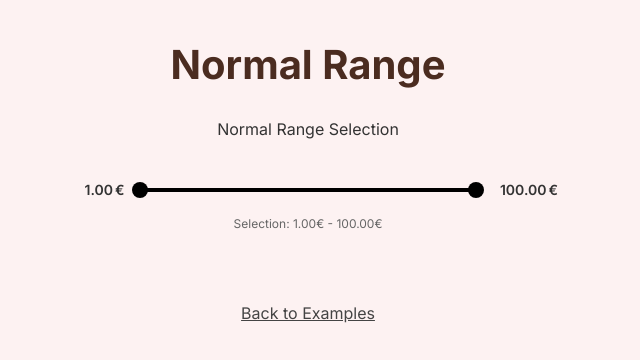
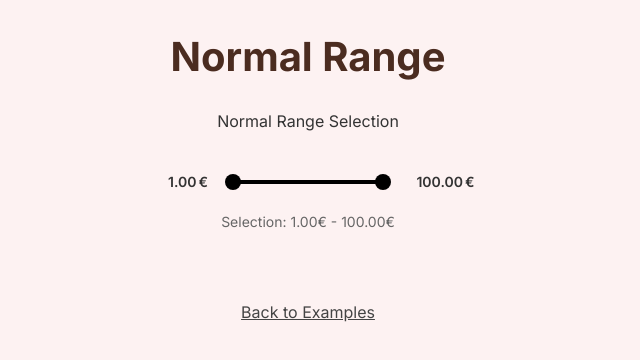
Before and after one commit to aolivari/range, a Next.js app: page /exercise1 in a window 1280 px wide. Shown: the top 360 px of the page, without its empty margins (332-972 px from the left). Built offline with nearby package versions, Linux system fonts and the light colour scheme.

Commit message:
refactor: Atomize the range component in slider and currency input

```diff
--- a/src/app/exercise1/page.tsx
+++ b/src/app/exercise1/page.tsx
@@ -9,10 +9,13 @@ export default function Exercise1() {
   const [data, setData] = useState<NormalRangeResponse | null>(null);
   const [loading, setLoading] = useState(true);
 
+  const [selection, setSelection] = useState({ min: 0, max: 0 });
+
   useEffect(() => {
     getNormalRange()
       .then((res) => {
         setData(res);
+        setSelection({ min: res.min, max: res.max });
         setLoading(false);
       })
       .catch((err) => {
@@ -22,16 +25,29 @@ export default function Exercise1() {
   }, []);
 
   return (
-    <main>
+    <main style={{ padding: "2rem", maxWidth: "800px", margin: "0 auto" }}>
       <h1>Normal Range</h1>
       {loading ? (
         <p>Loading range data...</p>
       ) : (
         <>
           <p>Normal Range Selection</p>
-          {data && <Range type="normal" min={data.min} max={data.max} />}
+          <div style={{ maxWidth: "500px", margin: "40px auto", textAlign: "center" }}>
+            {data && (
+              <Range
+                type="normal"
+                min={data.min}
+                max={data.max}
+                onChange={(min, max) => setSelection({ min, max })}
+              />
+            )}
+            <div style={{ marginTop: "20px", color: "#666", fontSize: "14px" }} data-testid="selection-result">
+              Selection: {selection.min.toFixed(2)}€ - {selection.max.toFixed(2)}€
+            </div>
+          </div>
         </>
       )}
+
       <div style={{ marginTop: "2rem" }}>
         <Link href="/">Back to Examples</Link>
       </div>
--- /dev/null
+++ b/src/ui/CurrencyInput.module.css
@@ -0,0 +1,38 @@
+.inputWrapper {
+  display: flex;
+  align-items: center;
+  gap: 2px;
+  border-bottom: 1px solid transparent;
+  transition: border-color 0.2s;
+  flex-shrink: 0;
+}
+
+.inputWrapper:hover,
+.inputWrapper:focus-within {
+  border-bottom-color: #000;
+}
+
+.labelInput {
+  width: 55px;
+  border: none;
+  background: transparent;
+  font-family: inherit;
+  font-size: 14px;
+  font-weight: 600;
+  color: #333;
+  padding: 2px 0;
+  outline: none;
+  text-align: right;
+}
+
+.labelInput::-webkit-outer-spin-button,
+.labelInput::-webkit-inner-spin-button {
+  -webkit-appearance: none;
+  margin: 0;
+}
+
+.currencySymbol {
+  font-size: 14px;
+  font-weight: 600;
+  color: #333;
+}
--- /dev/null
+++ b/src/ui/CurrencyInput.tsx
@@ -0,0 +1,35 @@
+import React from "react";
+import styles from "./CurrencyInput.module.css";
+
+interface CurrencyInputProps {
+  value: string;
+  onChange: (e: React.ChangeEvent<HTMLInputElement>) => void;
+  onBlur: () => void;
+  "data-testid"?: string;
+  symbol?: string;
+}
+
+const CurrencyInput: React.FC<CurrencyInputProps> = ({
+  value,
+  onChange,
+  onBlur,
+  "data-testid": testId,
+  symbol = "€"
+}) => {
+  return (
+    <div className={styles.inputWrapper}>
+      <input
+        type="number"
+        value={value}
+        onChange={onChange}
+        onBlur={onBlur}
+        className={styles.labelInput}
+        data-testid={testId}
+        step="0.01"
+      />
+      <span className={styles.currencySymbol}>{symbol}</span>
+    </div>
+  );
+};
+
+export default CurrencyInput;
--- a/src/ui/Range.module.css
+++ b/src/ui/Range.module.css
@@ -1,99 +1,15 @@
-.rangeWrapper {
+.rangeContainer {
   display: flex;
   align-items: center;
   gap: 15px;
   width: 100%;
-  max-width: 500px;
-  margin: 40px auto;
-  position: relative;
-  padding-bottom: 30px; /* Space for the selection text at bottom */
 }
 
-.slider {
-  position: relative;
-  flex: 1;
-  height: 4px;
-  background-color: #e0e0e0;
-  border-radius: 2px;
-}
-
-.progress {
-  position: absolute;
-  height: 100%;
-  background-color: #000;
-  border-radius: 2px;
-}
-
-.handle {
-  position: absolute;
-  top: 50%;
-  width: 16px;
-  height: 16px;
-  background-color: #000;
-  border-radius: 50%;
-  transform: translate(-50%, -50%);
-  cursor: pointer;
-  transition: transform 0.1s ease;
-  z-index: 2;
-}
-
-.handle:hover {
-  transform: translate(-50%, -50%) scale(1.2);
-}
-
-.handle:active {
-  transform: translate(-50%, -50%) scale(1.1);
-}
-
-.labelContainer {
-  min-width: 60px;
-}
-
-.inputWrapper {
-  display: flex;
-  align-items: center;
-  gap: 2px;
-  border-bottom: 1px solid transparent;
-  transition: border-color 0.2s;
-}
-
-.inputWrapper:hover,
-.inputWrapper:focus-within {
-  border-bottom-color: #000;
-}
-
-.labelInput {
-  width: 55px;
-  border: none;
-  background: transparent;
-  font-family: inherit;
+.fixedLabel {
   font-size: 14px;
   font-weight: 600;
   color: #333;
-  padding: 2px 0;
-  outline: none;
-  text-align: right;
+  min-width: 60px;
+  text-align: center;
+  flex-shrink: 0;
 }
-
-/* Hide arrows in number input */
-.labelInput::-webkit-outer-spin-button,
-.labelInput::-webkit-inner-spin-button {
-  -webkit-appearance: none;
-  margin: 0;
-}
-
-.currencySymbol, .fixedLabel {
-  font-size: 14px;
-  font-weight: 600;
-  color: #333;
-}
-
-.currentValue {
-  position: absolute;
-  bottom: 0;
-  left: 50%;
-  transform: translateX(-50%);
-  font-size: 12px;
-  color: #666;
-  white-space: nowrap;
-}
--- a/src/ui/Range.tsx
+++ b/src/ui/Range.tsx
@@ -9,13 +9,18 @@ interface RangeProps {
   min?: number;
   max?: number;
   options?: number[];
+  onChange?: (min: number, max: number) => void;
 }
+
+import Slider from "./Slider";
+import CurrencyInput from "./CurrencyInput";
 
 const Range: React.FC<RangeProps> = ({
   type,
   min = 0,
   max = 100,
-  options = []
+  options = [],
+  onChange
 }) => {
   const {
     minVal,
@@ -29,75 +34,51 @@ const Range: React.FC<RangeProps> = ({
     handleInputBlur
   } = useRange({ type, min, max, options });
 
+  const onChangeRef = React.useRef(onChange);
+  React.useEffect(() => {
+    onChangeRef.current = onChange;
+  }, [onChange]);
+
+  React.useEffect(() => {
+    if (onChangeRef.current) {
+      onChangeRef.current(minVal, maxVal);
+    }
+  }, [minVal, maxVal]);
 
   return (
-    <div className={styles.rangeWrapper}>
-      <div className={styles.labelContainer}>
+    <div className={styles.rangeContainer}>
       {type === "normal" ? (
-          <div className={styles.inputWrapper}>
-            <input
-              type="number"
+        <CurrencyInput
           value={minInput}
           onChange={(e) => handleInputChange(e, "min")}
           onBlur={() => handleInputBlur("min")}
-              className={styles.labelInput}
           data-testid="min-input"
-              step="0.01"
         />
-            <span className={styles.currencySymbol}>€</span>
-          </div>
       ) : (
         <span className={styles.fixedLabel}>{minVal.toFixed(2)}€</span>
       )}
-      </div>
 
-      <div className={styles.slider} ref={trackRef}>
-        <div
-          className={styles.progress}
-          style={{
-            left: `${getPercent(minVal)}%`,
-            right: `${100 - getPercent(maxVal)}%`
-          }}
-          data-testid="progress-bar"
+      <Slider
+        minVal={minVal}
+        maxVal={maxVal}
+        trackRef={trackRef}
+        getPercent={getPercent}
+        setIsDragging={setIsDragging}
       />
-        <div
-          className={styles.handle}
-          style={{ left: `${getPercent(minVal)}%` }}
-          onMouseDown={() => setIsDragging("min")}
-          data-testid="min-handle"
-        />
-        <div
-          className={styles.handle}
-          style={{ left: `${getPercent(maxVal)}%` }}
-          onMouseDown={() => setIsDragging("max")}
-          data-testid="max-handle"
-        />
-      </div>
 
-      <div className={styles.labelContainer}>
       {type === "normal" ? (
-          <div className={styles.inputWrapper}>
-            <input
-              type="number"
+        <CurrencyInput
           value={maxInput}
           onChange={(e) => handleInputChange(e, "max")}
           onBlur={() => handleInputBlur("max")}
-              className={styles.labelInput}
           data-testid="max-input"
-              step="0.01"
         />
-            <span className={styles.currencySymbol}>€</span>
-          </div>
       ) : (
         <span className={styles.fixedLabel}>{maxVal.toFixed(2)}€</span>
       )}
     </div>
-
-      <div className={styles.currentValue} data-testid="selection-result">
-        Selection: {minVal.toFixed(2)}€ - {maxVal.toFixed(2)}€
-      </div>
-    </div>
   );
 };
 
+
 export default Range;
--- /dev/null
+++ b/src/ui/Slider.module.css
@@ -0,0 +1,37 @@
+.slider {
+  position: relative;
+  flex: 1;
+  height: 4px;
+  background-color: #e0e0e0;
+  border-radius: 2px;
+  min-width: 150px;
+  margin: 0 10px;
+}
+
+.progress {
+  position: absolute;
+  height: 100%;
+  background-color: #000;
+  border-radius: 2px;
+}
+
+.handle {
+  position: absolute;
+  top: 50%;
+  width: 16px;
+  height: 16px;
+  background-color: #000;
+  border-radius: 50%;
+  transform: translate(-50%, -50%);
+  cursor: pointer;
+  transition: transform 0.1s ease;
+  z-index: 2;
+}
+
+.handle:hover {
+  transform: translate(-50%, -50%) scale(1.2);
+}
+
+.handle:active {
+  transform: translate(-50%, -50%) scale(1.1);
+}
--- /dev/null
+++ b/src/ui/Slider.tsx
@@ -0,0 +1,45 @@
+import React from "react";
+import styles from "./Slider.module.css";
+
+interface SliderProps {
+  minVal: number;
+  maxVal: number;
+  trackRef: React.RefObject<HTMLDivElement | null>;
+  getPercent: (value: number) => number;
+  setIsDragging: (dragging: "min" | "max" | null) => void;
+}
+
+const Slider: React.FC<SliderProps> = ({
+  minVal,
+  maxVal,
+  trackRef,
+  getPercent,
+  setIsDragging
+}) => {
+  return (
+    <div className={styles.slider} ref={trackRef}>
+      <div
+        className={styles.progress}
+        style={{
+          left: `${getPercent(minVal)}%`,
+          right: `${100 - getPercent(maxVal)}%`
+        }}
+        data-testid="progress-bar"
+      />
+      <div
+        className={styles.handle}
+        style={{ left: `${getPercent(minVal)}%` }}
+        onMouseDown={() => setIsDragging("min")}
+        data-testid="min-handle"
+      />
+      <div
+        className={styles.handle}
+        style={{ left: `${getPercent(maxVal)}%` }}
+        onMouseDown={() => setIsDragging("max")}
+        data-testid="max-handle"
+      />
+    </div>
+  );
+};
+
+export default Slider;
```
Also changed, not shown: src/app/exercise2/page.tsx (+11 -1 lines), 1 other file (tests, documents, lock files or other folders). Lines whose indentation alone changed are shown as unchanged.
